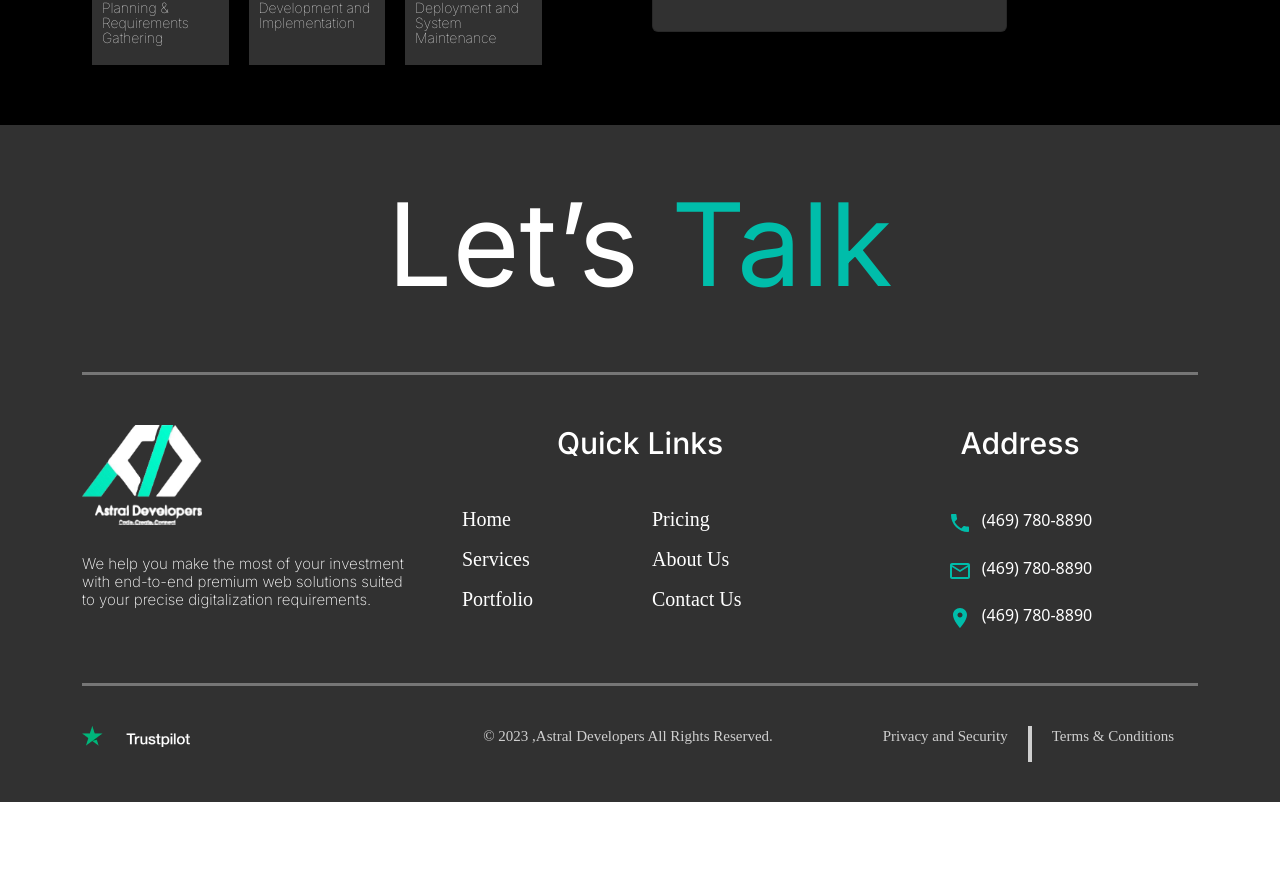
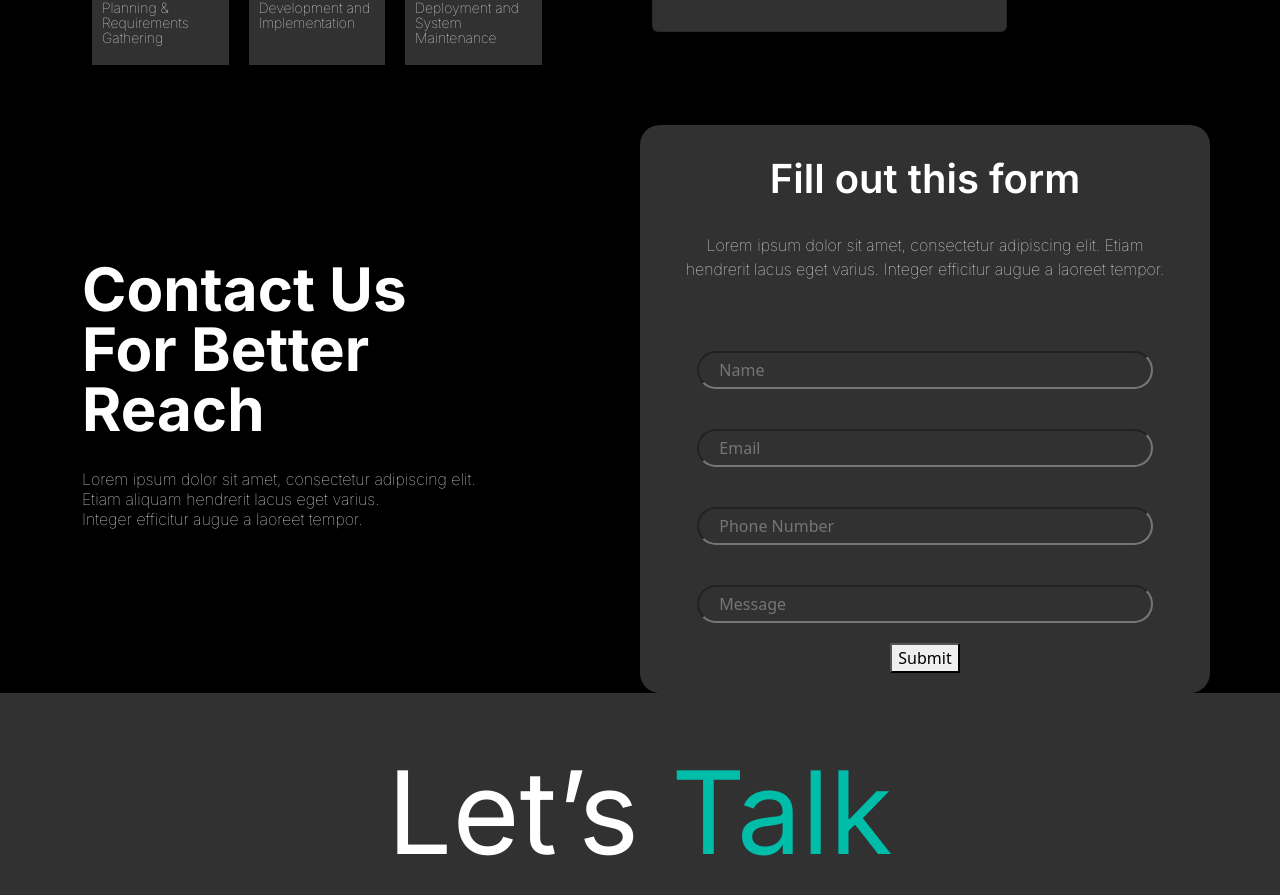
Before and after one commit to ehtisham57/AsteroDev, a React (Create React App) app: page /Contact in a window 1280 px wide. Shown: the part 780-1675 px from the top of the page. Before the commit the page ends 1582 px from the top, so only its background shows below. Built offline with nearby package versions, Linux system fonts and the light colour scheme.

Commit message:
conatct form

```diff
--- /dev/null
+++ b/src/components/ContactComponents/ContactForm/index.css
@@ -0,0 +1,73 @@
+.ContactForm {
+    background-color: black;
+}
+
+.ContactFormRow {
+    display: flex;
+    justify-content: center;
+    align-items: center;
+}
+
+.ContactFormLeft>h1 {
+    font-family: Inter;
+    font-size: 60px;
+    text-transform: capitalize;
+    font-weight: 700;
+    line-height: 60px;
+    letter-spacing: 0em;
+    text-align: left;
+    color: #fff;
+}
+
+.ContactFormLeft>p {
+    margin: 30px 0;
+    font-family: Inter;
+    font-size: 16px;
+    font-weight: 100;
+    line-height: 20px;
+    letter-spacing: 0em;
+    text-align: left;
+    color: #fff;
+}
+
+.ContactFormRight {
+    border-radius: 20px;
+    justify-content: center;
+    align-items: center;
+    text-align: center;
+    background: #313131;
+    color: #fff;
+}
+
+.ContactFormRight>h1 {
+    margin: 30px 0;
+    font-family: Inter;
+    font-size: 40px;
+    font-weight: 600;
+    letter-spacing: 0em;
+}
+
+.ContactFormRight>p {
+    margin: 30px 30px;
+    font-family: Inter;
+    font-size: 16px;
+    font-weight: 100;
+    line-height: 24px;
+    letter-spacing: 0em;
+    text-align: center;
+
+}
+
+.ContactMainForm {
+    width: 100%;
+    padding: 20px;
+}
+
+.ContactMainForm>input {
+    width: 90%;
+    color: #fff;
+    background-color: transparent;
+    border-radius: 20px;
+    padding: 5px 20px;
+    margin: 20px;
+}
--- /dev/null
+++ b/src/components/ContactComponents/ContactForm/index.js
@@ -0,0 +1,28 @@
+import React from 'react'
+import "./index.css"
+import ContactFormCom from "../../allComponents/ContactForm"
+export const ContactForm = () => {
+  return (
+    <div className='container-fluid ContactForm'>
+        <div className='container'>
+            <div className='row ContactFormRow'>
+                <div className='col-lg-6 ContactFormLeft'>
+                    <h1>
+                    Contact Us <br / > for better <br / > reach
+                    </h1>
+                    <p>
+                    Lorem ipsum dolor sit amet, consectetur adipiscing elit. <br / >
+                    Etiam aliquam hendrerit lacus eget varius. <br / >
+                    Integer efficitur augue a laoreet tempor.
+                    </p>
+                </div>
+                <div className='col-lg-6 ContactFormRight'>
+                    <h1>Fill out this form</h1>
+                    <p>Lorem ipsum dolor sit amet, consectetur adipiscing elit. Etiam  hendrerit lacus eget varius. Integer efficitur augue a laoreet tempor. </p>
+                   <ContactFormCom />
+                </div>
+            </div>
+        </div>
+    </div>
+  )
+}
--- /dev/null
+++ b/src/components/allComponents/ContactForm.js
@@ -0,0 +1,66 @@
+import React, { useState } from 'react';
+
+const ContactFormCom = () => {
+  // State to manage form data
+  const [formData, setFormData] = useState({
+    username: '',
+    email: '',
+  });
+
+  // Event handler for input changes
+  const handleInputChange = (e) => {
+    const { name, value } = e.target;
+    setFormData({
+      ...formData,
+      [name]: value,
+    });
+  };
+
+  // Event handler for form submission
+  const handleSubmit = (e) => {
+    e.preventDefault();
+    // Perform actions with form data (e.g., submit to a server)
+    console.log('Form submitted:', formData);
+  };
+
+  return (
+    <form className='ContactMainForm' onSubmit={handleSubmit}>
+
+        <input
+        placeholder='Name'
+          type="text"
+          name="username"
+          value={formData.username}
+          onChange={handleInputChange}
+        />
+      <br />
+        <input
+        placeholder='Email'
+          type="email"
+          name="email"
+          value={formData.email}
+          onChange={handleInputChange}
+        />
+      <br />
+      <input
+        placeholder='Phone Number'
+          type="number"
+          name="phone"
+          value={formData.email}
+          onChange={handleInputChange}
+        />
+         <br />
+         <input
+        placeholder='Message'
+          type="textaria"
+          name="email"
+          value={formData.email}
+          onChange={handleInputChange}
+        />
+         <br />
+      <button type="submit">Submit</button>
+    </form>
+  );
+};
+
+export default ContactFormCom;
--- a/src/pages/Contact.js
+++ b/src/pages/Contact.js
@@ -1,12 +1,14 @@
 import React from 'react'
 import ContactMainHead from '../components/ContactComponents/ContctMainHead'
 import { ContactLifecyclesec } from '../components/ContactComponents/ContactLifecyclesec'
+import { ContactForm } from '../components/ContactComponents/ContactForm'
 
 export const Contact = () => {
   return (
     <>
     <ContactMainHead />
     <ContactLifecyclesec />
+    <ContactForm />
     </>
   )
 }
```
